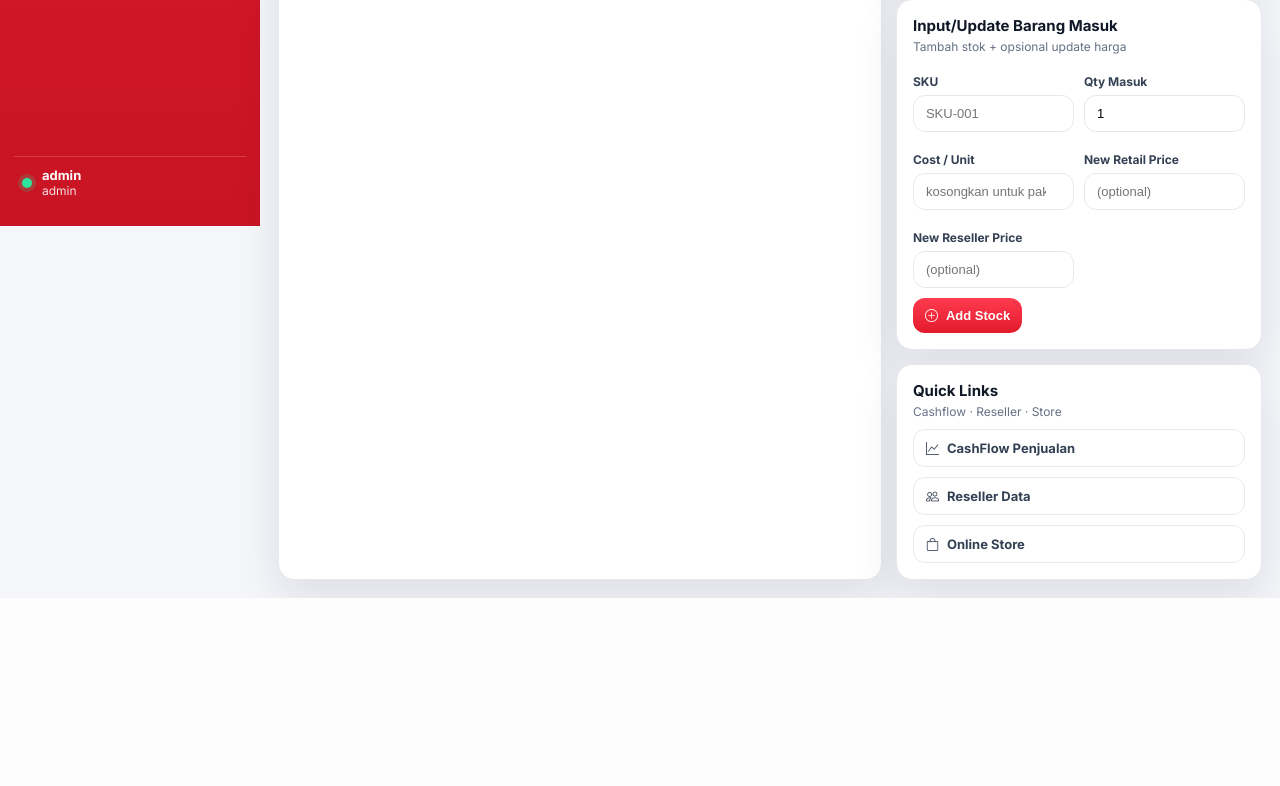
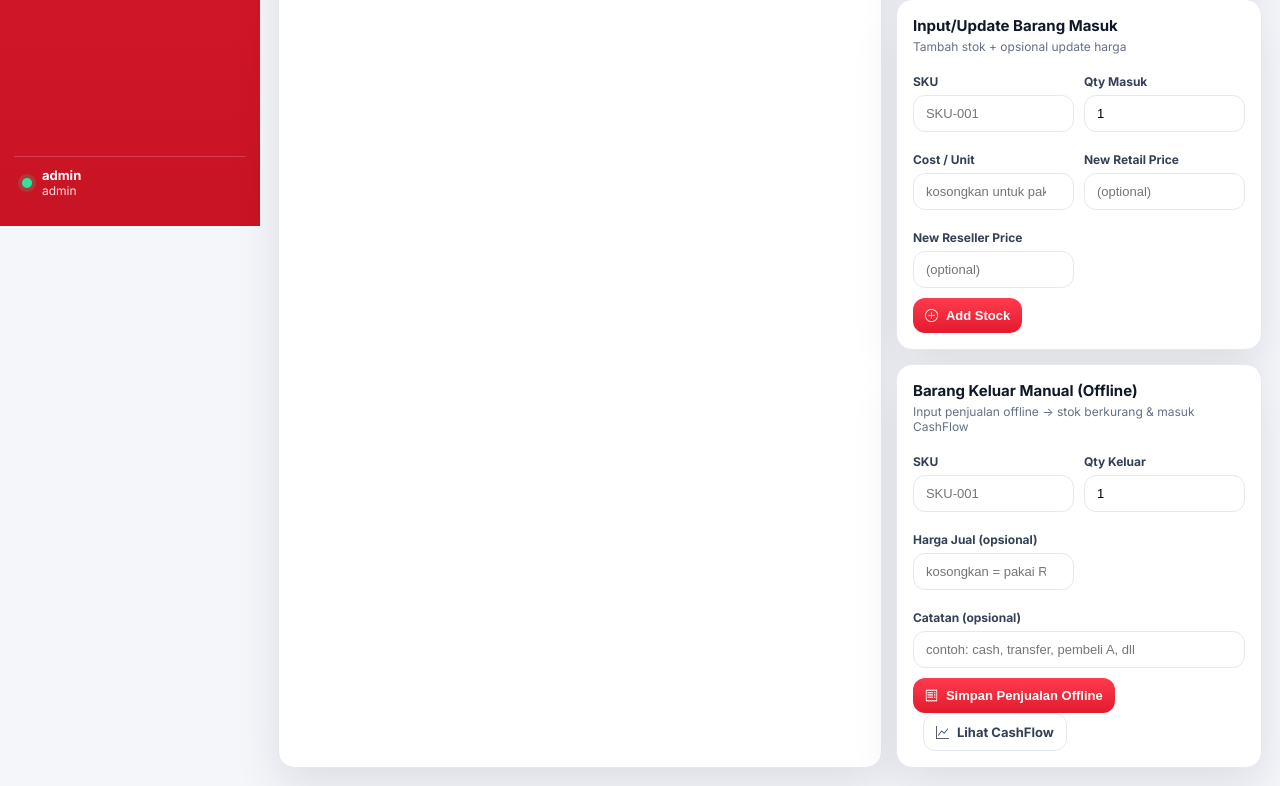
Before and after one commit to nandamiftahul/icalstore, a Flask app: page / in a window 1280 px wide. Shown: the part 574-1360 px from the top of the page. Before the commit the page ends 1172 px from the top, so only its background shows below. Run offline with Flask 3, Linux system fonts and the light colour scheme; a user stored in the database is signed in; data that the repository does not hold is empty.

Commit message:
add manual sales

```diff
--- a/app.py
+++ b/app.py
@@ -514,6 +514,61 @@ def store_checkout_post():
     flash(f"Checkout berhasil. Ref: {sale.ref}", "success")
     return redirect(url_for("cashflow"))
 
+@app.post("/sales/manual")
+@login_required
+def manual_sale():
+    sku = (request.form.get("sku") or "").strip()
+    qty = int(request.form.get("qty") or "0")
+    price_raw = (request.form.get("price") or "").strip()
+    note = (request.form.get("note") or "").strip()
+
+    if qty <= 0:
+        flash("Qty harus > 0.", "danger")
+        return redirect(url_for("dashboard"))
+
+    p = Product.query.filter_by(sku=sku).first()
+    if not p:
+        flash("SKU tidak ditemukan.", "danger")
+        return redirect(url_for("dashboard"))
+
+    if p.stock_qty < qty:
+        flash(f"Stok tidak cukup. Sisa stok {p.stock_qty} {p.unit}.", "danger")
+        return redirect(url_for("dashboard"))
+
+    # harga jual: kalau kosong → pakai retail_price
+    if price_raw == "":
+        price = Decimal(p.retail_price)
+    else:
+        price = Decimal(price_raw)
+
+    # buat transaksi
+    sale = Sale(ref=gen_ref("OFF"), channel="manual", total_amount=0)
+    db.session.add(sale)
+    db.session.flush()  # supaya sale.id kebentuk
+
+    # kurangi stok
+    p.stock_qty -= qty
+
+    # simpan item
+    item = SaleItem(
+        sale_id=sale.id,
+        product_id=p.id,
+        qty=qty,
+        price=price
+    )
+    db.session.add(item)
+
+    total = price * qty
+    sale.total_amount = total
+
+    # (opsional) kalau mau catatan, sekarang belum ada kolom note.
+    # Kalau kamu mau catatan tersimpan, kita bisa tambah kolom note di tabel sales.
+
+    db.session.commit()
+
+    flash(f"Penjualan offline tersimpan. Ref: {sale.ref} (Rp {total:,.0f})", "success")
+    return redirect(url_for("cashflow"))
+
 
 if __name__ == "__main__":
     app.run(host="0.0.0.0", port=8080, debug=True)
--- a/templates/dashboard.html
+++ b/templates/dashboard.html
@@ -160,15 +160,41 @@
     <div class="card">
       <div class="card-head">
         <div>
-          <div class="card-title">Quick Links</div>
-          <div class="card-sub">Cashflow · Reseller · Store</div>
+          <div class="card-title">Barang Keluar Manual (Offline)</div>
+          <div class="card-sub">Input penjualan offline → stok berkurang & masuk CashFlow</div>
         </div>
       </div>
-      <div class="quick">
-        <a class="btn ghost" href="{{ url_for('cashflow') }}"><i class="bi bi-graph-up"></i> CashFlow Penjualan</a>
-        <a class="btn ghost" href="{{ url_for('resellers') }}"><i class="bi bi-people"></i> Reseller Data</a>
-        <a class="btn ghost" href="{{ url_for('store') }}"><i class="bi bi-bag"></i> Online Store</a>
-      </div>
+
+      <form class="form grid" method="POST" action="{{ url_for('manual_sale') }}">
+        <div>
+          <label>SKU</label>
+          <input name="sku" placeholder="SKU-001" required>
+        </div>
+
+        <div>
+          <label>Qty Keluar</label>
+          <input name="qty" type="number" value="1" min="1" required>
+        </div>
+
+        <div>
+          <label>Harga Jual (opsional)</label>
+          <input name="price" type="number" step="0.01" placeholder="kosongkan = pakai Retail Price">
+        </div>
+
+        <div class="full">
+          <label>Catatan (opsional)</label>
+          <input name="note" placeholder="contoh: cash, transfer, pembeli A, dll">
+        </div>
+
+        <div class="full">
+          <button class="btn primary" type="submit">
+            <i class="bi bi-receipt"></i> Simpan Penjualan Offline
+          </button>
+          <a class="btn ghost" href="{{ url_for('cashflow') }}" style="margin-left:10px;">
+            <i class="bi bi-graph-up"></i> Lihat CashFlow
+          </a>
+        </div>
+      </form>
     </div>
   </div>
 </div>
```
